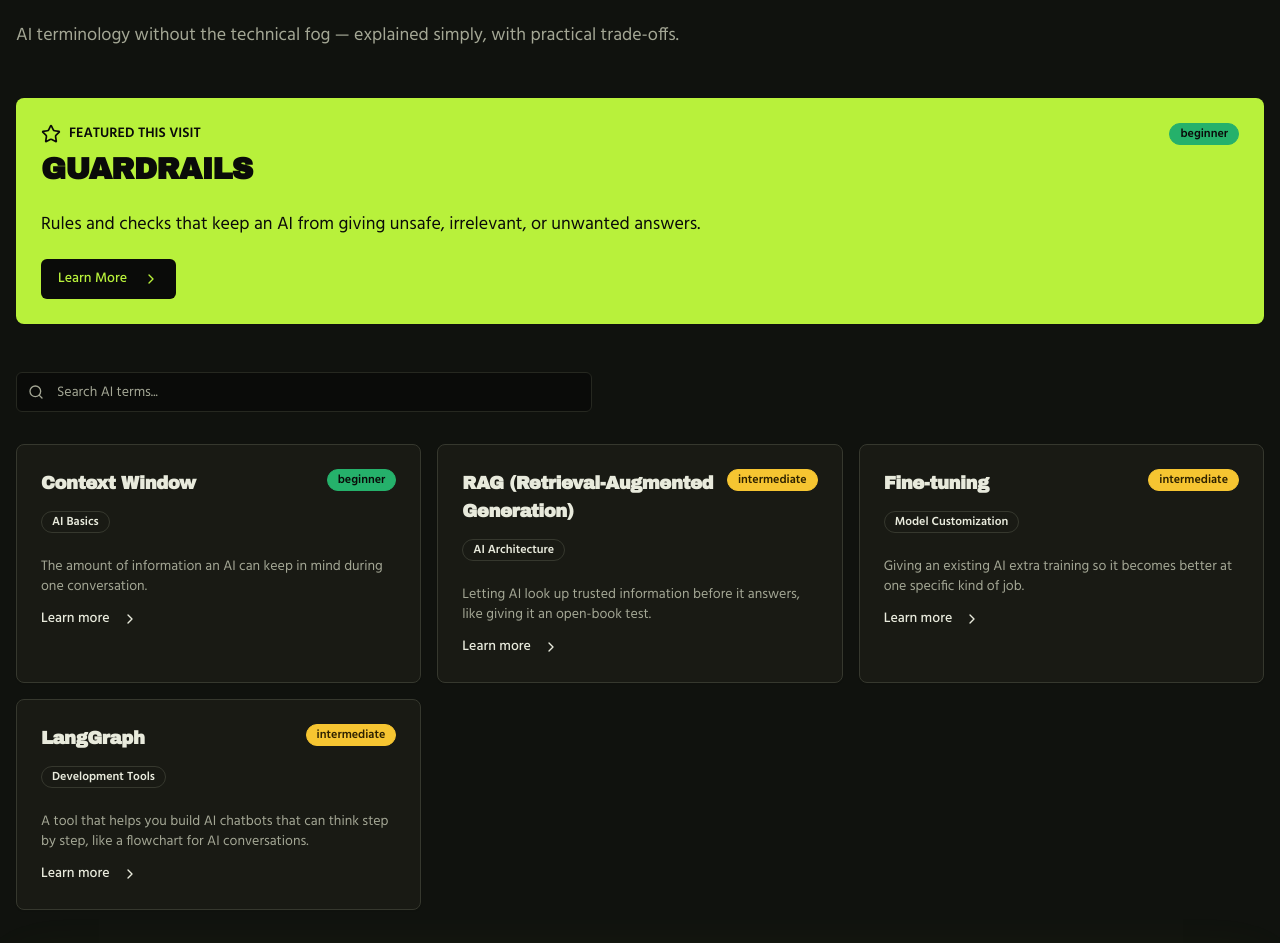
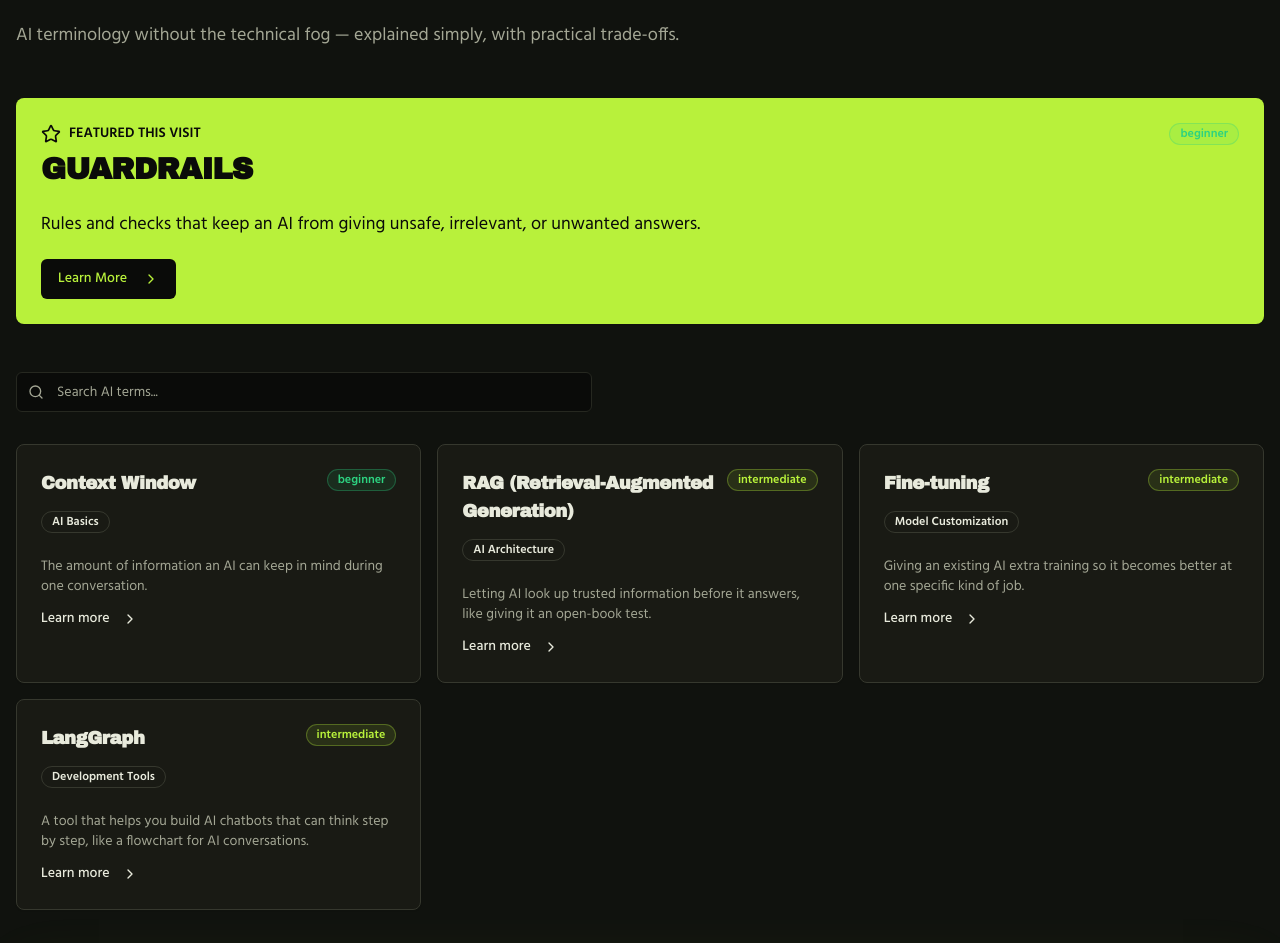
Before and after one commit to trippinwithpuneet/promptly-ai-for-pms, a React (Vite) app: page / in a window 1280 px wide. Shown: the part 980-1923 px from the top of the page. Built offline with nearby package versions, Linux system fonts and the light colour scheme; no server answers.

Commit message:
Changes
Co-authored-by: trippinwithpuneet <113936555+trippinwithpuneet@users.noreply.github.com>

```diff
--- a/src/components/GlossarySection.tsx
+++ b/src/components/GlossarySection.tsx
@@ -167,8 +167,8 @@ const mockTerms: GlossaryTerm[] = [
 ];
 
 const difficultyColors = {
-  beginner: "border-level-beginner bg-level-beginner text-level-beginner-foreground",
-  intermediate: "border-level-intermediate bg-level-intermediate text-level-intermediate-foreground",
+  beginner: "border-level-beginner bg-level-beginner text-level-beginner-foreground dark:border-success/30 dark:bg-success/10 dark:text-success",
+  intermediate: "border-level-intermediate bg-level-intermediate text-level-intermediate-foreground dark:border-primary/30 dark:bg-primary/10 dark:text-primary",
   advanced: "border-level-advanced bg-level-advanced text-level-advanced-foreground"
 };
 
```
Also changed, not shown: 1 other file (tests, documents, lock files or other folders).
